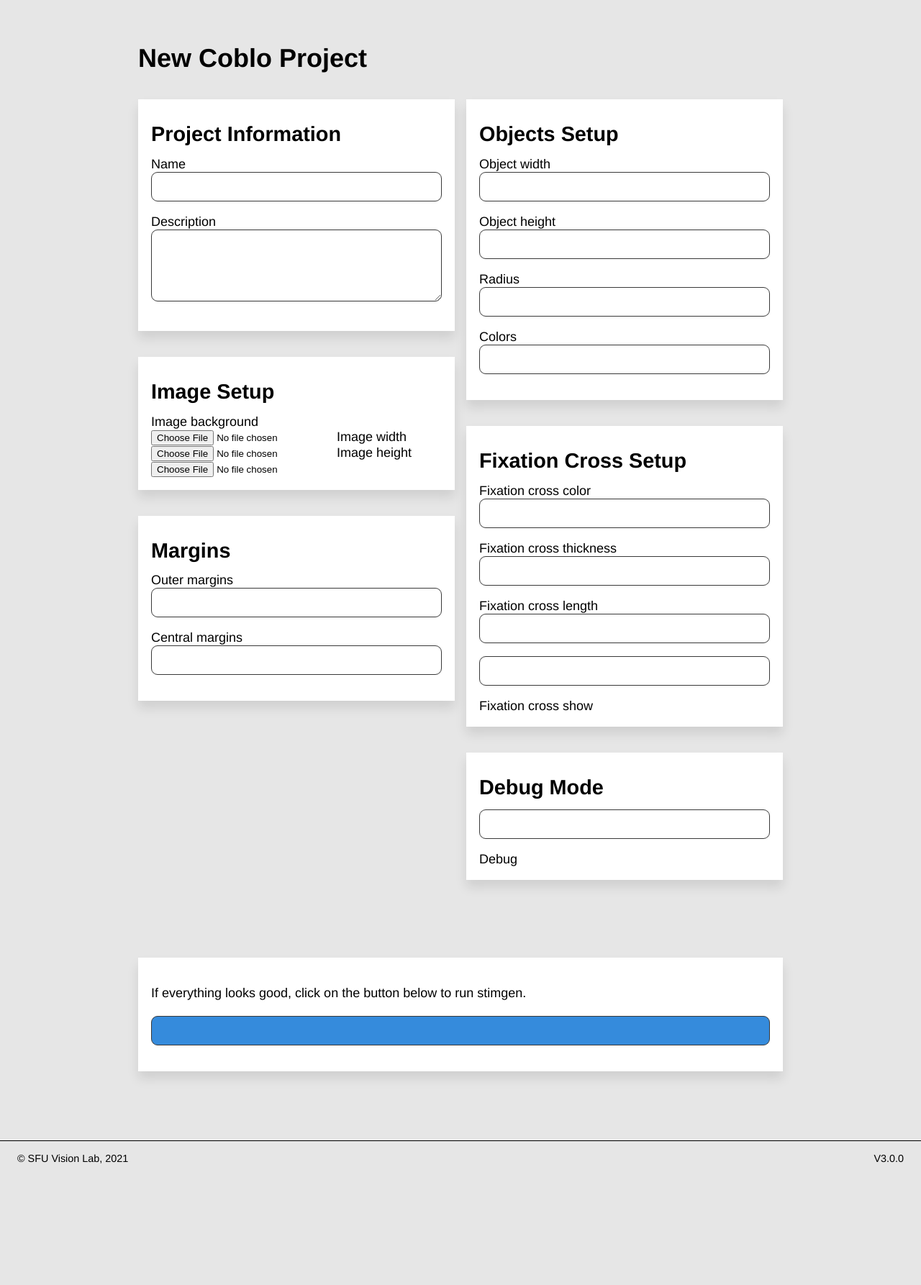
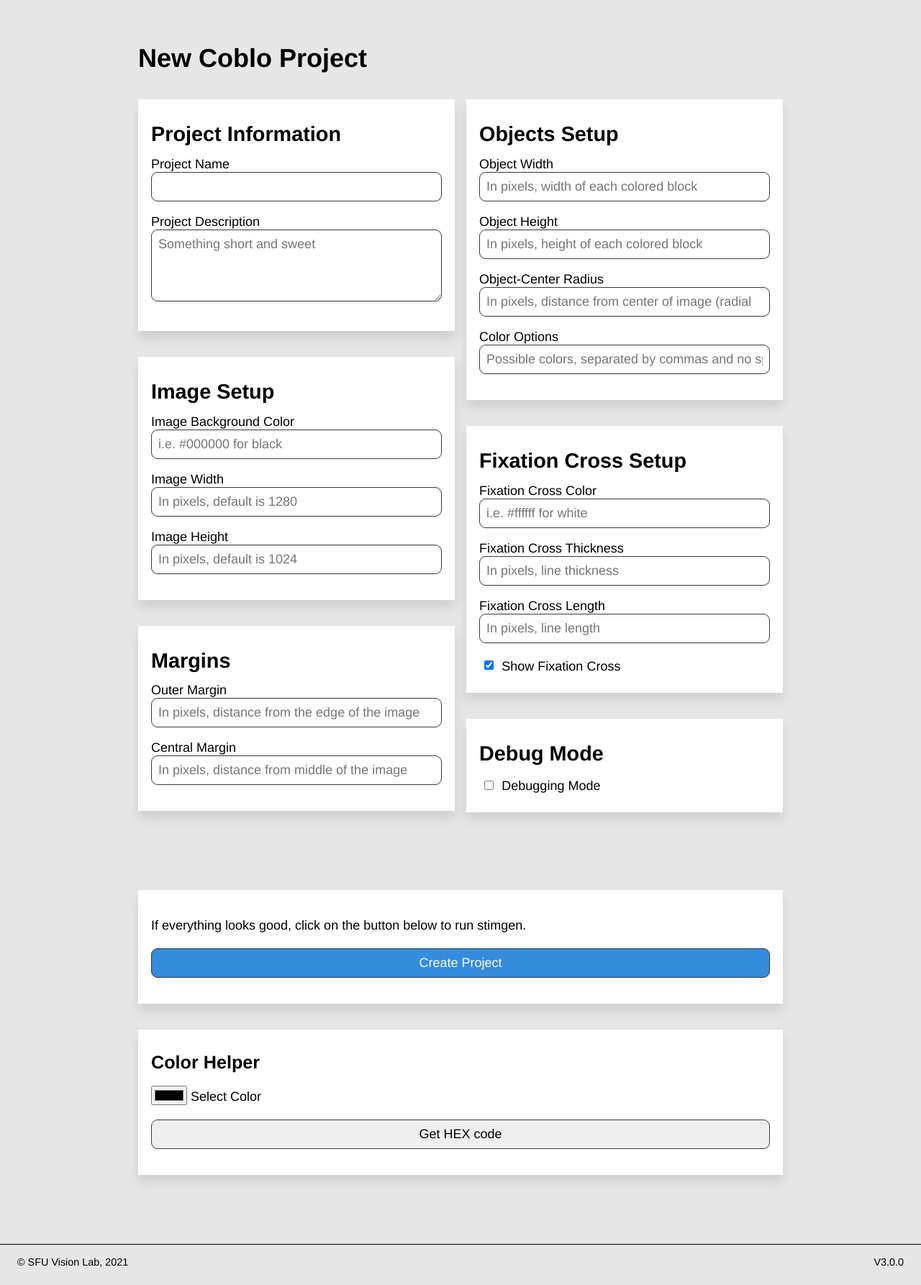
Before and after one commit to daryl-sen/stimgen.theonline.app, a Flask app: template application/coblo/templates/coblo/coblo-new.html in a window 1280 px wide. Shown: the part 93-1879 px from the top of the page at 72% size. Before the commit the page ends 1710 px from the top, so only its background shows below. Run offline with Flask 2, Linux system fonts and the light colour scheme; the template is opened without the code that fills it: values that come from a table or form of the project are taken from there, others are empty; tables that the repository leaves empty hold one stand-in row (values such as "Sample post"); form fields are guessed from the names that the template uses; parts of the project's set-up code (start-up, migrations or seed data) failed here and were passed over.

Commit message:
add color picker to rendered coblo form

```diff
--- a/application/coblo/templates/coblo/coblo-new.html
+++ b/application/coblo/templates/coblo/coblo-new.html
@@ -64,13 +64,28 @@
           </div>
         </div>
       </div>
-      <div class="padded bg-white shadowed">
+      <div class="padded bg-white shadowed spacer-small">
         <p>
           If everything looks good, click on the button below to run stimgen.
         </p>
         {{ form.create(class_='button-primary') }}
       </div>
     </form>
+    <div class="bg-white padded shadowed spacer-small">
+      <h3>Color Helper</h3>
+      <p>
+        <input type="color" id="color_picker" name="color_picker">
+        <label for="color_picker">Select Color</label>
+      </p>
+      <button class="custom" onclick="getHEX()">Get HEX code</button>
+      <div id="hex-code-container"></div>
+      <script>
+        const getHEX = () => {
+          const selectedColor = document.getElementById('color_picker').value;
+          document.getElementById('hex-code-container').innerHTML = selectedColor;
+        }
+      </script>
+    </div>
   </section>
 </main>
 {% endblock %}
--- a/application/forms.py
+++ b/application/forms.py
@@ -14,7 +14,7 @@
   edit = SubmitField('Edit Project')
 
 class coblo_form(project_form):
-  image_background = StringField(validators=[label='Image Background Color', render_kw={'placeholder': 'i.e. #000000 for black'})
+  image_background = StringField(label='Image Background Color', render_kw={'placeholder': 'i.e. #000000 for black'})
   image_width = IntegerField('Image Width', render_kw={'placeholder': 'In pixels, default is 1280'})
   image_height = IntegerField('Image Height', render_kw={'placeholder': 'In pixels, default is 1024'})
   outer_margins = IntegerField('Outer Margin', render_kw={'placeholder': 'In pixels, distance from the edge of the image'})
```
